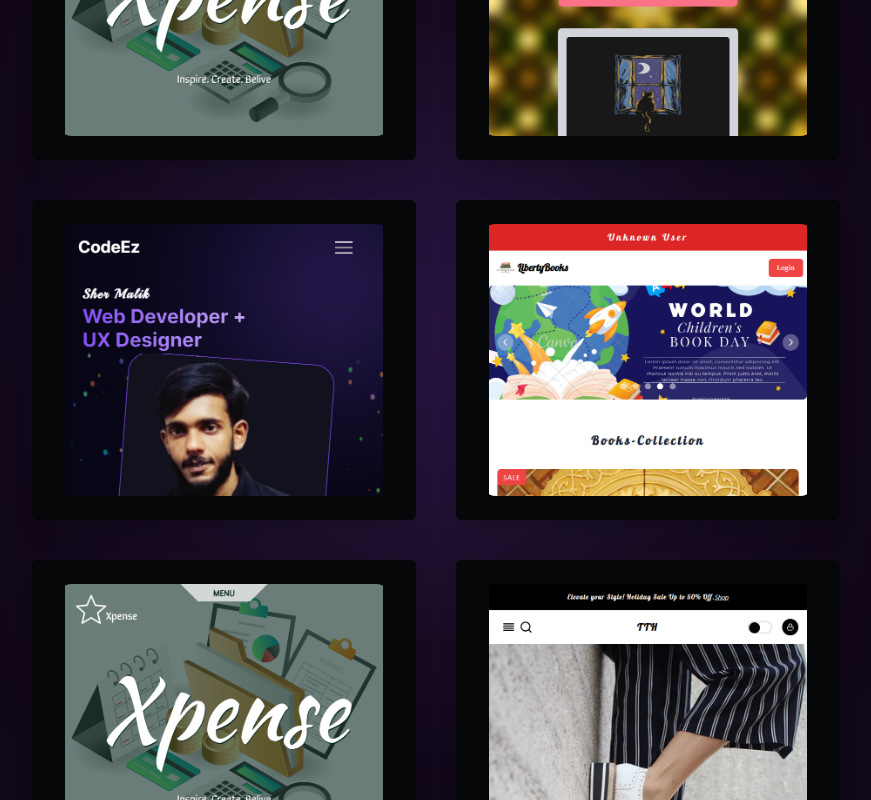
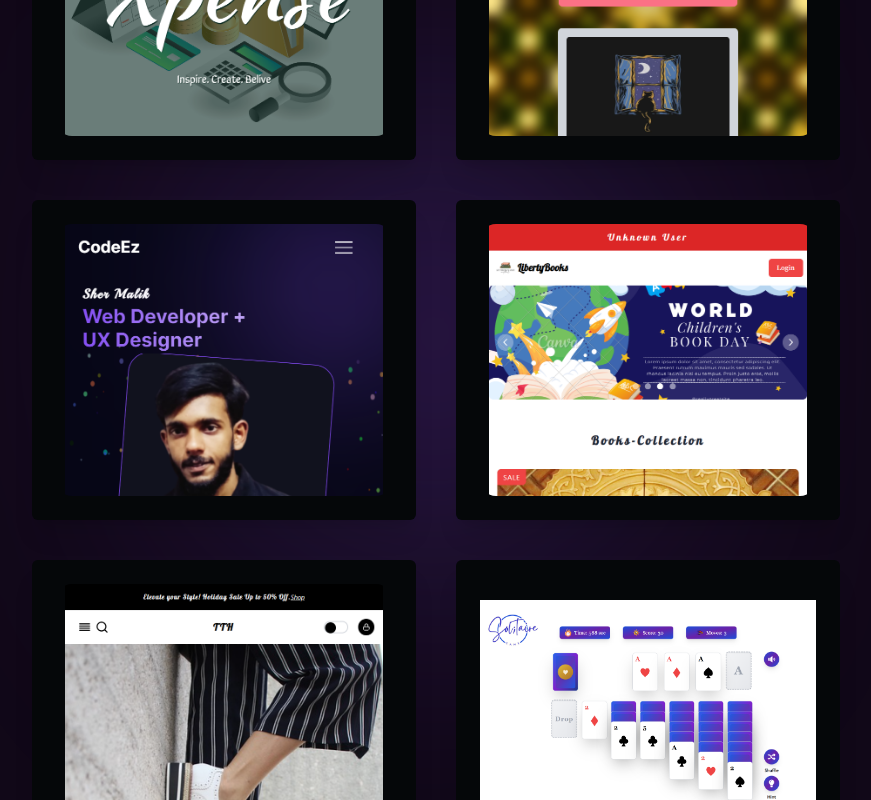
Before and after one commit to SherMuhammadgithub/my-portfolio, a Next.js app: page / in a window 1280 px wide. Shown: the part 2000-2800 px from the top of the page, without its empty margins (204-1075 px from the left). Built offline with nearby package versions, Linux system fonts and the light colour scheme.

Commit message:
code updat

```diff
--- /dev/null
+++ b/src/app/failedPayment/page.jsx
@@ -0,0 +1,13 @@
+export default function PaymentError() {
+    return (
+      <div className="flex flex-col items-center justify-center min-h-screen bg-gray-100 text-center">
+        <div className="bg-white p-6 rounded-2xl shadow-lg max-w-md">
+          <h2 className="text-2xl font-semibold text-red-600">Payment Failed!</h2>
+          <p className="text-gray-700 mt-2">
+            Unfortunately, your payment could not be processed. Please try again.
+          </p>
+          <p className="text-lg font-bold text-gray-900 mt-4">Jhazz Bank Limited</p>
+        </div>
+      </div>
+    );
+  }
--- /dev/null
+++ b/src/app/payment/page.jsx
@@ -0,0 +1,13 @@
+export default function PaymentSuccess() {
+    return (
+      <div className="flex flex-col items-center justify-center min-h-screen bg-gray-100 text-center">
+        <div className="bg-white p-6 rounded-2xl shadow-lg max-w-md">
+          <h2 className="text-2xl font-semibold text-green-600">Payment Successful!</h2>
+          <p className="text-gray-700 mt-2">
+            Thank you for your payment. Your transaction has been completed.
+          </p>
+          <p className="text-lg font-bold text-gray-900 mt-4">Jhazz Bank Limited</p>
+        </div>
+      </div>
+    );s
+  }
--- a/src/sections/RecentWroks.jsx
+++ b/src/sections/RecentWroks.jsx
@@ -5,6 +5,7 @@ import work2 from "/public/work-2.png";
 import work3 from "/public/work-3.png";
 import work4 from "/public/work-4.png";
 import work5 from "/public/work-5.png";
+import work6 from "/public/solitaire-game.png";
 
 import React, { useState, useEffect } from "react";
 import Card from "@/components/Card";
@@ -20,7 +21,7 @@ export default function RecentWorks() {
     {
       imgSrc: work1,
       title: "Xpense-Tracker App",
-      tab: "UI/UX",
+      tab: "App",
       description:
         "This is a simple expense tracker app that helps you to track your daily expenses and income. It is built using React.js, Tailwind CSS, Node and Sqlite.",
       link: "https://www.xpensetracker.live/",
@@ -28,7 +29,7 @@ export default function RecentWorks() {
     {
       imgSrc: work2,
       title: "Image-Search App",
-      tab: "App",
+      tab: "Branding",
       description:
         "This is a simple image search app that helps you to search images from Unsplash API. It is built using Tailwind CSS.",
       link: "https://imgchinaedition.netlify.app/",
@@ -44,18 +45,10 @@ export default function RecentWorks() {
     {
       imgSrc: work4,
       title: "Books-App",
-      tab: "Branding",
+      tab: "App",
       description:
         "This is a simple book app that helps you to buy different books. It is built using MERN stack.",
       link: "https://book-app-frontend-virid.vercel.app/",
-    },
-    {
-      imgSrc: work1,
-      title: "Xepnse-Tracker App",
-      tab: "App",
-      description:
-        "This is a simple expense tracker app that helps you to track your daily expenses and income. It is built using React.js, Tailwind CSS, Node and Sqlite.",
-      link: "https://www.xpensetracker.live/",
     },
     {
       imgSrc: work5,
@@ -64,6 +57,14 @@ export default function RecentWorks() {
       description:
         "This is a simple shoe store app that helps you to buy shoes online. It is built using Tailwind CSS.",
       link: "http://shertec.me/TRENDY-THREDS-SHOES/",
+    },
+    {
+      imgSrc: work6,
+      title: "Solitaire Game",
+      tab: "Branding",
+      description:
+        "This project implements a Solitaire game based on Klondike rules, applying data structures like stacks, queues, linked lists, arrays to manage game mechanics, including card moves, shuffling, and win conditions.",
+      link: "http://shertec.me/Solitaire-game/",
     },
   ];
 
```
Also changed, not shown: public/solitaire-game.png (added).
